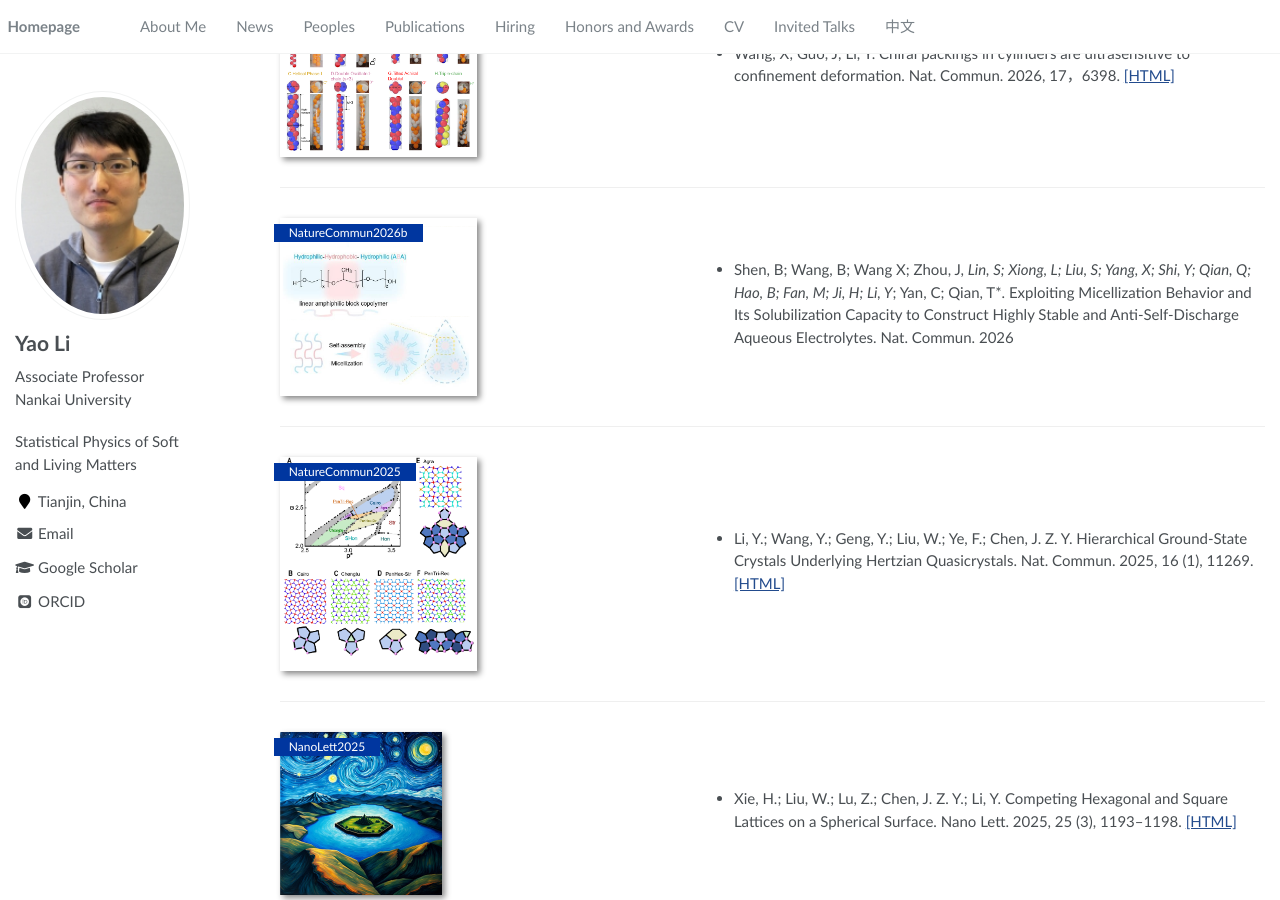
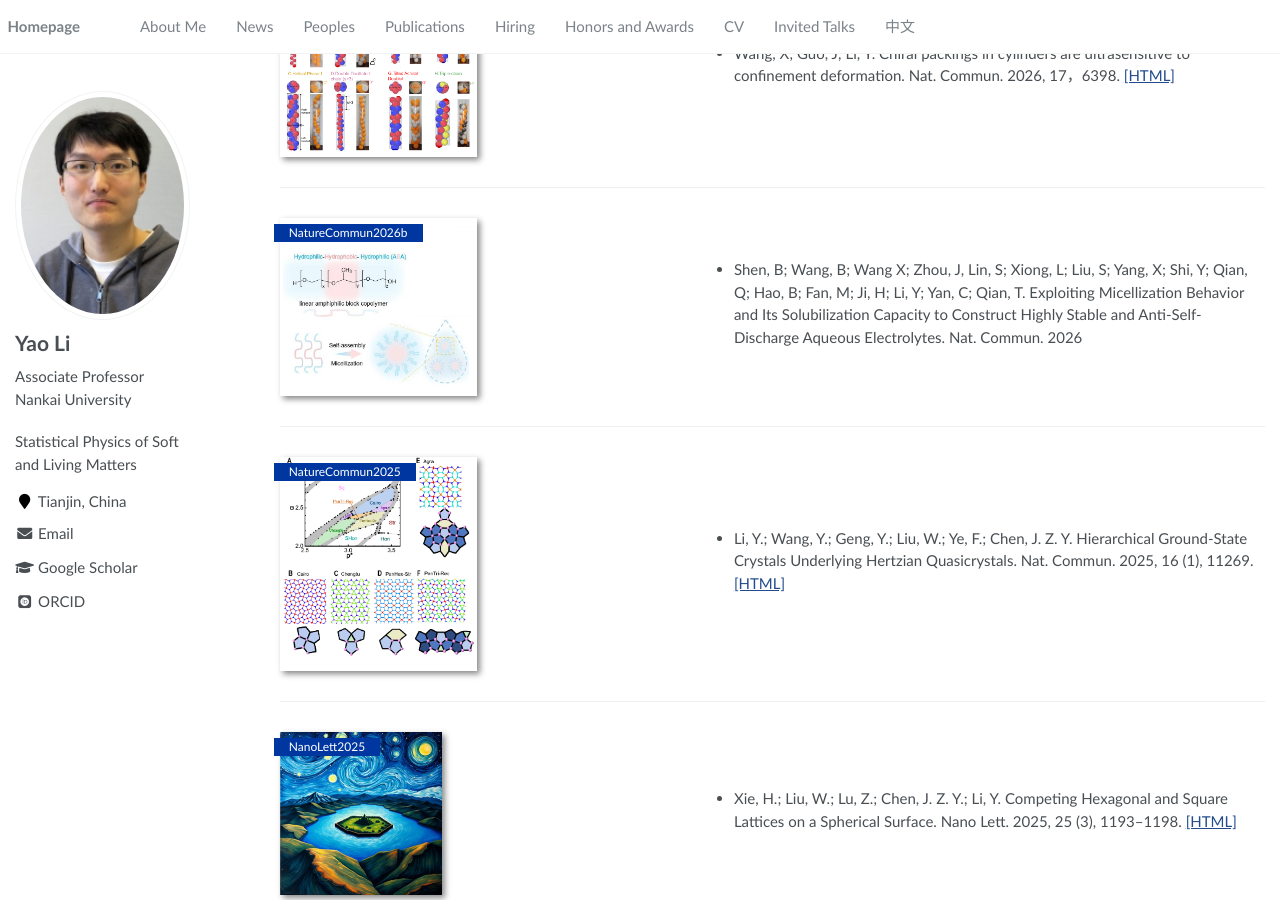
Before and after one commit to lliyao/lliyao.github.io, a Jekyll site: the page built from _pages/about.md, in a window 1280 px wide and 900 px high, scrolled down 1455 px. Built offline with Jekyll 4.4.1, drawn with Linux system fonts in a browser that asks for light colours; some web fonts are replaced.

```diff
--- a/_pages/about.md
+++ b/_pages/about.md
@@ -62,7 +62,7 @@ Applications will be reviewed on a rolling basis until the positions are filled.
 
 <div class='paper-box'><div class='paper-box-image'><div><div class="badge">NatureCommun2026b</div><img src='images/NatureCommun2026b.png' alt="sym" width="50%"></div></div>
 <div class='paper-box-text' markdown="1">
-- Shen, B; Wang, B; Wang X; Zhou, J*, Lin, S; Xiong, L; Liu, S; Yang, X; Shi, Y; Qian, Q; Hao, B; Fan, M; Ji, H; Li, Y*; Yan, C; Qian, T*. Exploiting Micellization Behavior and Its Solubilization Capacity to Construct Highly Stable and Anti-Self-Discharge Aqueous Electrolytes. Nat. Commun. 2026
+- Shen, B; Wang, B; Wang X; Zhou, J, Lin, S; Xiong, L; Liu, S; Yang, X; Shi, Y; Qian, Q; Hao, B; Fan, M; Ji, H; Li, Y; Yan, C; Qian, T. Exploiting Micellization Behavior and Its Solubilization Capacity to Construct Highly Stable and Anti-Self-Discharge Aqueous Electrolytes. Nat. Commun. 2026
 </div>
 </div>
 
```
